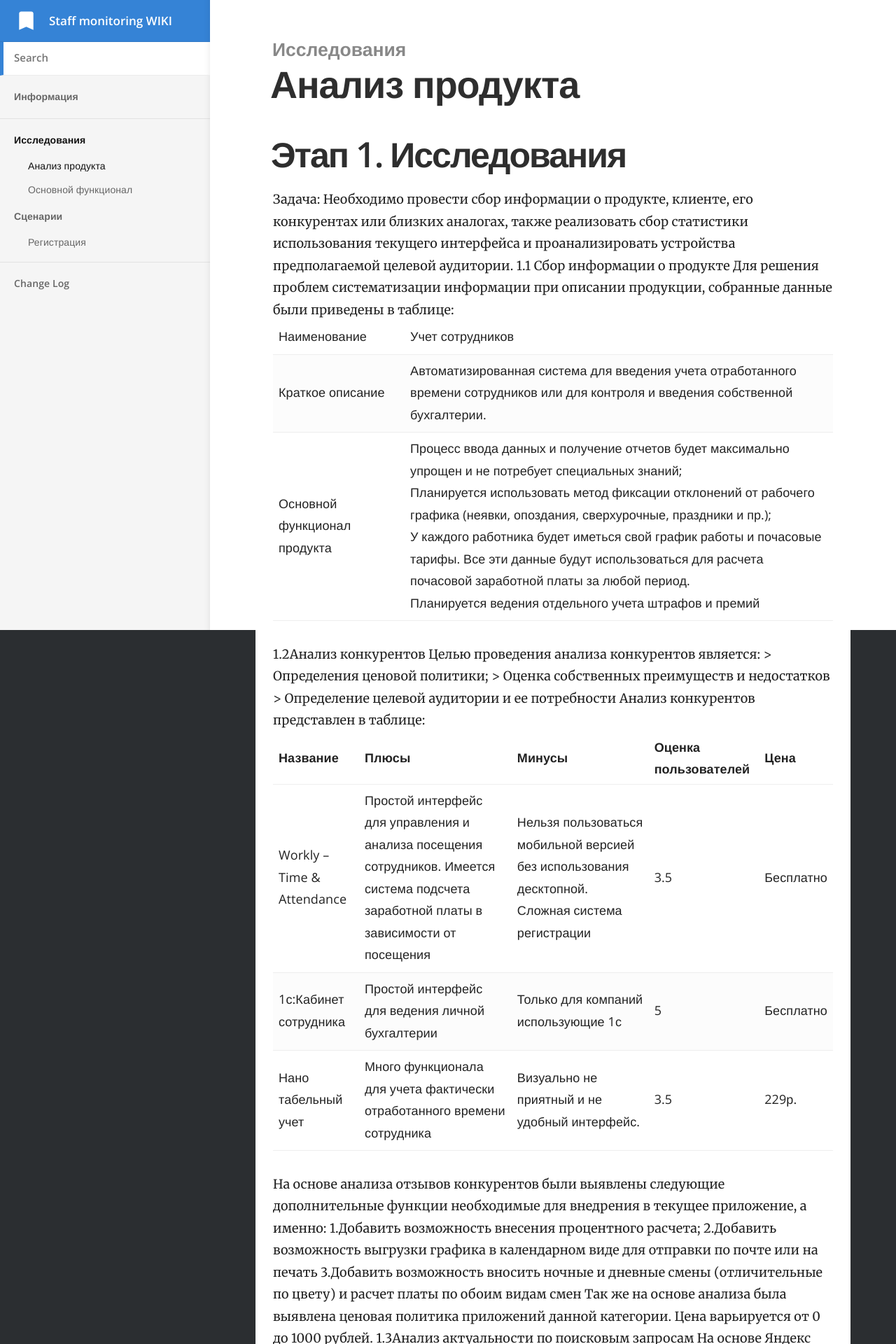
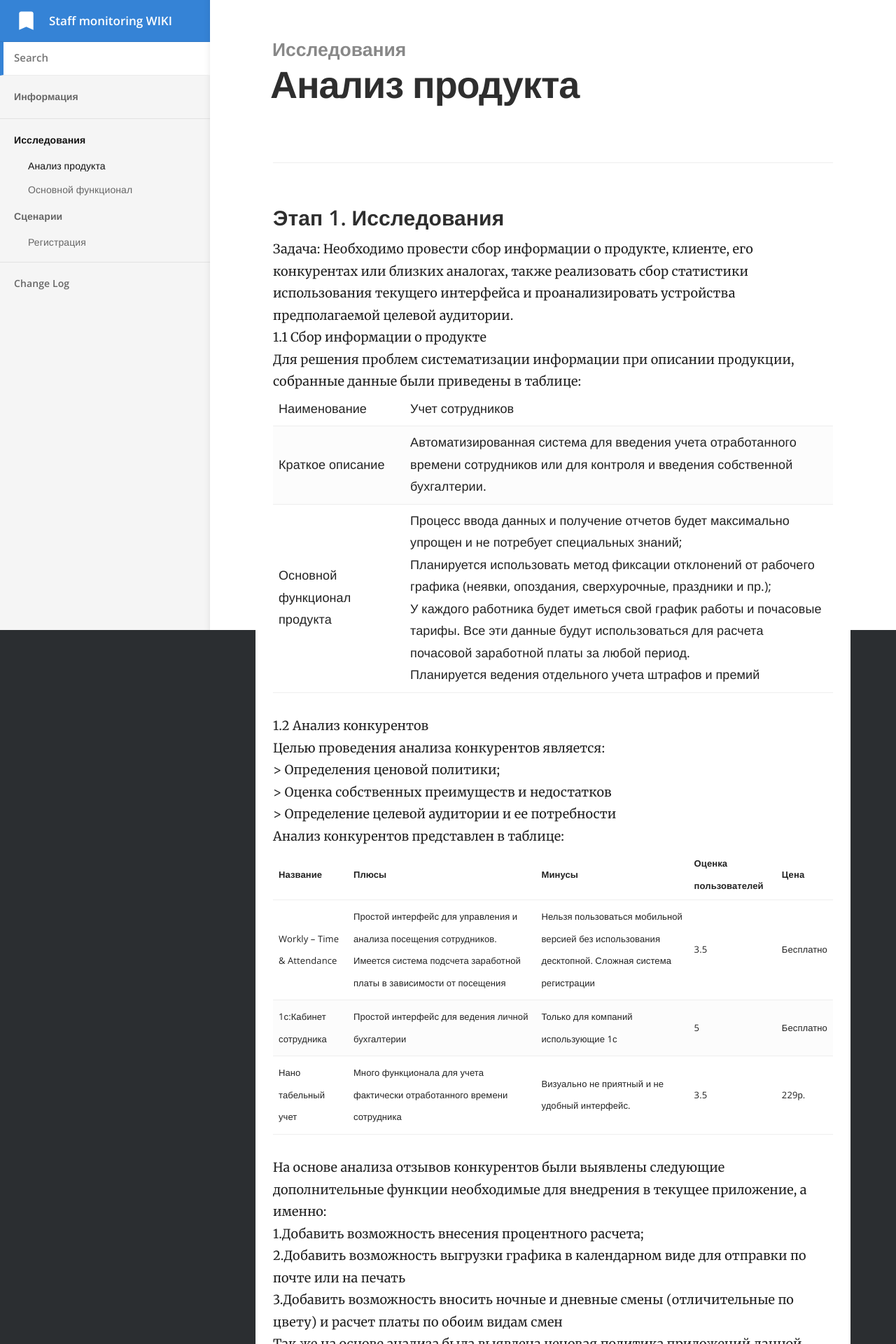
Before and after one commit to StaffMonitoring/StaffMonitoring.github.io, a Jekyll site: the page built from _docs/Research/StepOne.html, in a window 1280 px wide. Shown: the top 1920 px of the page at 70% size. Built offline with Jekyll 4.4.1, drawn with Linux system fonts in a browser that asks for light colours; some of the changed text lies outside the part shown.

Commit message:
правки текста 1

```diff
--- a/_docs/Research/StepOne.html
+++ b/_docs/Research/StepOne.html
@@ -5,12 +5,19 @@ order: 1
 published: true
 ---
 
-<h1>Этап 1. Исследования</h1>
+<style>
+    .table{
+        font-size: 13px;
+    }
+</style>
+
+<h3>Этап 1. Исследования</h3>
 
 Задача:
 Необходимо провести сбор информации о продукте, клиенте, его конкурентах или близких аналогах, также реализовать сбор статистики использования текущего интерфейса и проанализировать устройства предполагаемой целевой аудитории.
-
+<br>
 1.1 Сбор информации о продукте
+<br>
 Для решения проблем систематизации информации при описании продукции, собранные данные были приведены в таблице:
 
 
@@ -40,69 +47,69 @@ published: true
 
 
 
-1.2Анализ конкурентов
-Целью проведения анализа конкурентов является:
-> Определения ценовой политики;
-> Оценка собственных преимуществ и недостатков
-> Определение целевой аудитории и ее потребности
-Анализ конкурентов представлен в таблице:
+1.2 Анализ конкурентов <br>
+Целью проведения анализа конкурентов является: <br>
+> Определения ценовой политики; <br>
+> Оценка собственных преимуществ и недостатков <br>
+> Определение целевой аудитории и ее потребности <br>
+Анализ конкурентов представлен в таблице: <br>
 
 
 <table>
      <thead>
         <tr>
-            <th>Название</th>
-            <th>Плюсы</th>
-            <th>Минусы</th>
-            <th>Оценка пользователей</th>
-            <th>Цена</th>
+            <th class="table">Название</th>
+            <th class="table">Плюсы</th>
+            <th class="table">Минусы</th>
+            <th class="table">Оценка пользователей</th>
+            <th class="table">Цена</th>
         </tr>
      </thead>
      <tbody>
         <tr>
-            <td>Workly – Time & Attendance</td>
-            <td>Простой интерфейс для управления и анализа посещения сотрудников. Имеется система подсчета заработной платы в зависимости от посещения</td>
-            <td>Нельзя пользоваться мобильной версией без использования десктопной. Сложная система регистрации</td>
-            <td>3.5</td>
-            <td>Бесплатно</td>
+            <td class="table">Workly – Time & Attendance</td>
+            <td class="table">Простой интерфейс для управления и анализа посещения сотрудников. Имеется система подсчета заработной платы в зависимости от посещения</td>
+            <td class="table">Нельзя пользоваться мобильной версией без использования десктопной. Сложная система регистрации</td>
+            <td class="table">3.5</td>
+            <td class="table">Бесплатно</td>
         </tr>
         <tr>
-            <td>1с:Кабинет сотрудника</td>
-            <td>Простой интерфейс для ведения личной бухгалтерии</td>
-            <td>Только для компаний использующие 1с</td>
-            <td>5</td>
-            <td>Бесплатно</td>
+            <td class="table">1с:Кабинет сотрудника</td>
+            <td class="table">Простой интерфейс для ведения личной бухгалтерии</td>
+            <td class="table">Только для компаний использующие 1с</td>
+            <td class="table">5</td>
+            <td class="table">Бесплатно</td>
         </tr>
         <tr>
-            <td>Нано табельный учет</td>
-            <td>Много функционала для учета фактически отработанного времени сотрудника</td>
-            <td>Визуально не приятный и не удобный интерфейс. </td>
-            <td>3.5</td>
-            <td>229р.</td>
+            <td class="table">Нано табельный учет</td>
+            <td class="table">Много функционала для учета фактически отработанного времени сотрудника</td>
+            <td class="table">Визуально не приятный и не удобный интерфейс. </td>
+            <td class="table">3.5</td>
+            <td class="table">229р.</td>
         </tr>
      </tbody>
  </table>
 
-На основе анализа отзывов конкурентов были выявлены следующие дополнительные функции необходимые для внедрения в текущее приложение, а именно:
-1.Добавить возможность внесения процентного расчета;
-2.Добавить возможность выгрузки графика в календарном виде для отправки по почте или на печать
-3.Добавить возможность вносить ночные и дневные смены (отличительные по цвету) и расчет платы по обоим видам смен
-Так же на основе анализа была выявлена ценовая политика приложений данной категории. Цена варьируется от 0 до 1000 рублей.
-1.3Анализ актуальности по поисковым запросам
-На основе Яндекс метрики поисковых запросов было выявлена следующая статистика:
+На основе анализа отзывов конкурентов были выявлены следующие дополнительные функции необходимые для внедрения в текущее приложение, а именно: <br>
+1.Добавить возможность внесения процентного расчета; <br>
+2.Добавить возможность выгрузки графика в календарном виде для отправки по почте или на печать <br>
+3.Добавить возможность вносить ночные и дневные смены (отличительные по цвету) и расчет платы по обоим видам смен <br>
+Так же на основе анализа была выявлена ценовая политика приложений данной категории. Цена варьируется от 0 до 1000 рублей. <br>
+1.3Анализ актуальности по поисковым запросам<br>
+На основе Яндекс метрики поисковых запросов было выявлена следующая статистика: <br>
 
-Запрос «учет сотрудников» - 32 787 показов в месяц, что является ниже среднего показателя;
-Запрос «табель учета рабочего времени» - 108 569 показов в месяц, что является ниже среднего показателя;
-Запрос «учет времени сотрудников» - 5 391 показов в месяц, что является низким показателем;
-Запрос «бухгалтерская отчетность» - 446 548 показов в месяц, что является среднем показателем;
-Запрос «бизнес приложения – 3 619 показов в месяц, что является низким показателем;
-Запрос «бизнес онлайн» - 3 467 368 показов в месяц, что является высоким показателем;
+Запрос «учет сотрудников» - 32 787 показов в месяц, что является ниже среднего показателя; <br>
+Запрос «табель учета рабочего времени» - 108 569 показов в месяц, что является ниже среднего показателя; <br>
+Запрос «учет времени сотрудников» - 5 391 показов в месяц, что является низким показателем; <br>
+Запрос «бухгалтерская отчетность» - 446 548 показов в месяц, что является среднем показателем; <br>
+Запрос «бизнес приложения – 3 619 показов в месяц, что является низким показателем; <br>
+Запрос «бизнес онлайн» - 3 467 368 показов в месяц, что является высоким показателем; <br>
 
-1.4 Анализ актуальности по мобильным приложениям
-По статистике, предоставленной сайтом Polygant за 2019 год приложения «Бизнес» тематики, являются второй по популярности среди категорий в Google Play и App Store:
-	1 место: Игры;
-	2 место: Бизнес;
-	3 место: Образование;
+1.4 Анализ актуальности по мобильным приложениям <br>
+По статистике, предоставленной сайтом Polygant за 2019 год приложения «Бизнес» тематики, являются второй по популярности среди категорий в Google Play и App Store: <br>
+	1 место: Игры; <br>
+	2 место: Бизнес; <br>
+	3 место: Образование; <br>
 
 
 <p><a href="/images/word-documentation/v1.docx" download>Скачать документ</a>
```
Also changed, not shown: _docs/Research/StepTwo.html (+29 -29 lines).
